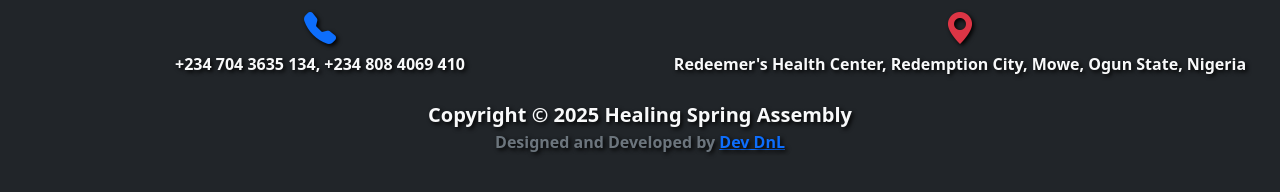
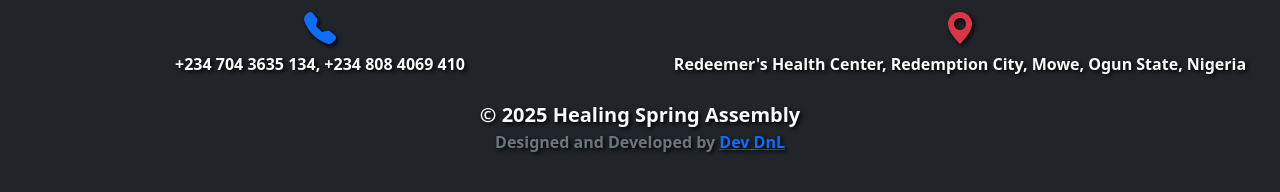
Before and after one commit to Daniel-1406/hsa, a plain HTML site: page index.html in a window 1280 px wide. Shown: the part 4642-4834 px from the top of the page. Drawn offline with nearby package versions, Linux system fonts and the light colour scheme.

Commit message:
Update index.html

```diff
--- a/index.html
+++ b/index.html
@@ -418,7 +418,7 @@
 
                     </div>
                 </div>
-                <div class="fs-5">Copyright &copy;
+                <div class="fs-5"> &copy;
                   <script>
                     document.write(new Date().getFullYear());
                   </script>
```
